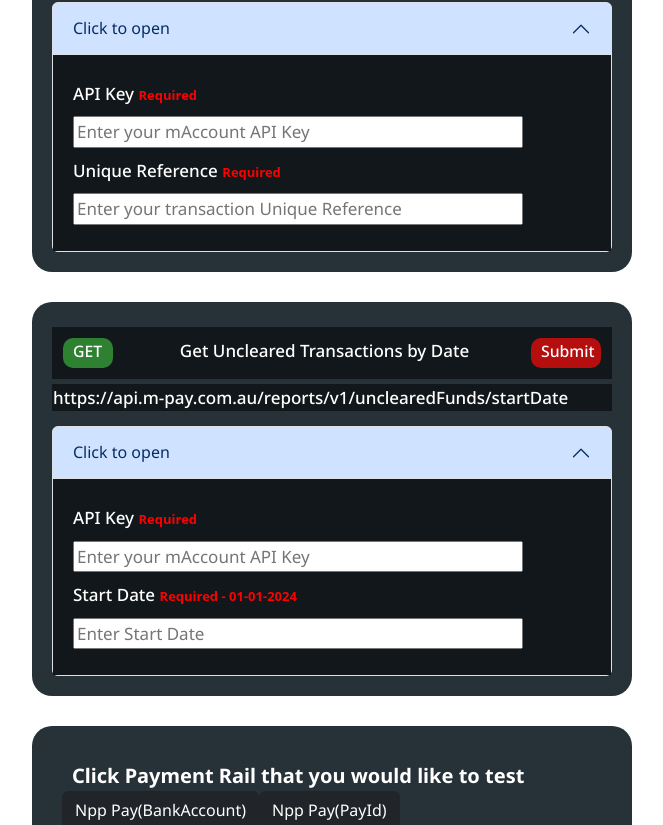
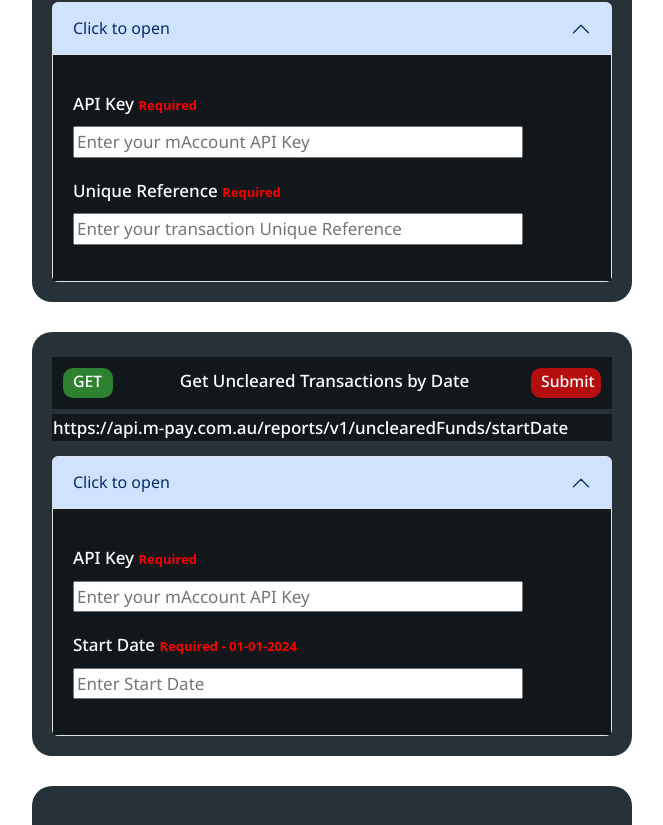
Before and after one commit to jasonsong1/MonoovaReactFrontendIntegration, a React (Create React App) app: page / in a window 1280 px wide. Shown: the part 1043-1868 px from the top of the page, without its empty margins (378-1041 px from the left). Built offline with nearby package versions, Linux system fonts and the light colour scheme; a web font is replaced by a local one.

Commit message:
Update App.css

```diff
--- a/src/App.css
+++ b/src/App.css
@@ -154,9 +154,11 @@ justify-content: space-between;
  .accordion-body {
     background-color: #11171A;
     padding: var(--bs-accordion-body-padding-y) var(--bs-accordion-body-padding-x);
-
 }
 
+.accordion-body section{
+margin: 20px 0px;
+}
 .endpoint-style{
     background-color: #263238;
 
@@ -291,11 +293,13 @@ justify-content: space-between;
     background: #11171A;
     color: white;
     border-radius: 10px;
-    padding-left: 10px;
+    padding: 5px 15px;
+
 }
 
 .payIdTypeButtons button:hover{
     background: #186FAF;
+
 }
 
 .payIdTypeButtons button:focus{
@@ -306,4 +310,7 @@ justify-content: space-between;
     border: white solid 1px;
     background: white;
     border-radius: 20px;
+    padding: 5px 10px;
+    width: 450px;
+    margin: 10px 0px;
 }
```
